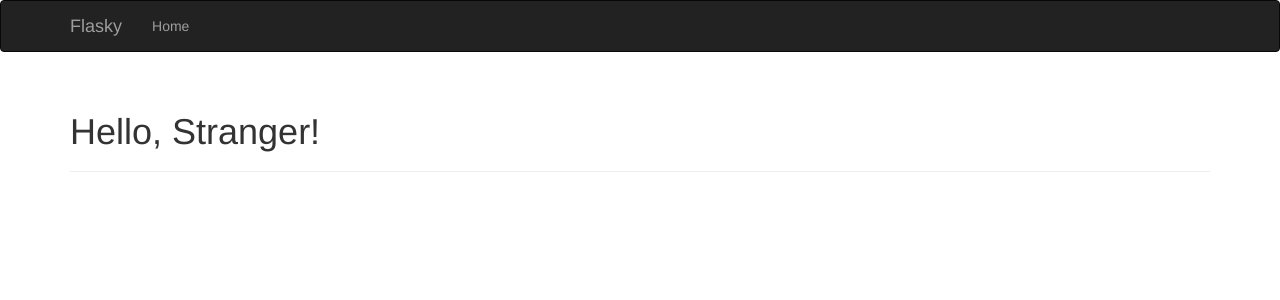
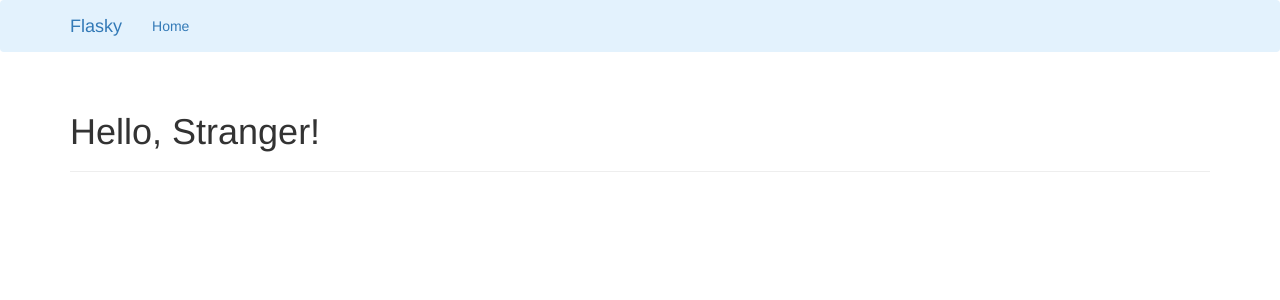
Before and after one commit to sneakerfish/flask_bootstrap, a Flask app: page / in a window 1280 px wide. Shown: the top 300 px of the page. Run offline with Flask 2, Linux system fonts and the light colour scheme; some libraries are stand-ins or nearby versions.

Commit message:
Experimenting with color in navbar
Playing around with a color scheme in the navbar.

```diff
--- a/templates/base.html
+++ b/templates/base.html
@@ -3,7 +3,7 @@
 {% block title %}Flasky{% endblock %}
 
 {% block navbar %}
-<div class="navbar navbar-inverse" role="navigation">
+<div class="navbar navbar-light bg-primary" style="background-color: #e3f2fd;" role="navigation">
   <div class="container">
     <div class="navbar-header">
       <button type="button" class="navbar-toggle"
```
